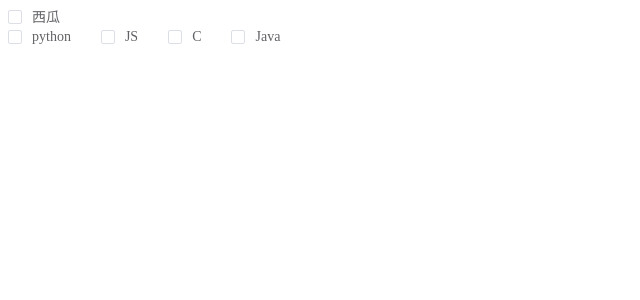
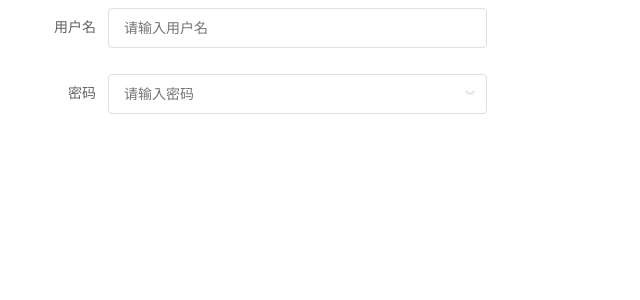
Before and after one commit to mikewei-air/mikewei-ui, a Vue app: page / in a window 1280 px wide. Shown: the top 300 px of the page, without its empty margins (0-640 px from the left). Built offline with nearby package versions, Linux system fonts and the light colour scheme.

Commit message:
完成form与form-item组件

```diff
--- a/src/App.vue
+++ b/src/App.vue
@@ -1,13 +1,13 @@
 <template>
   <div id="app">
-    <mw-checkbox label="1" v-model="active">西瓜</mw-checkbox>
-
-    <mw-checkbox-group v-model="language">
-    <mw-checkbox label="python" ></mw-checkbox>
-    <mw-checkbox label="JS"></mw-checkbox>
-    <mw-checkbox label="C"></mw-checkbox>
-    <mw-checkbox label="Java"></mw-checkbox>
-    </mw-checkbox-group>
+    <mw-form :model="model" label-width="100px">
+      <mw-form-item label="用户名">
+        <mw-input placeholder="请输入用户名" v-model="model.username" clearable></mw-input>
+      </mw-form-item>
+      <mw-form-item label="密码">
+        <mw-input v-model="model.password" placeholder="请输入密码" type='password' showPassword></mw-input>
+      </mw-form-item>
+    </mw-form>
   </div>
 </template>
 
@@ -15,13 +15,19 @@
 export default {
   data () {
     return {
-      active: false,
-      language: []
+      model: {
+        username: '',
+        password: ''
+      }
     }
   }
 }
 </script>
 
 <style lang="scss" scoped>
-
+#app {
+  .mw-input {
+    width: 30%;
+  }
+}
 </style>
--- /dev/null
+++ b/src/components/form-item.vue
@@ -0,0 +1,47 @@
+<template>
+  <div class="mw-form-item">
+    <label :style="labelStyle" class="mw-form-item_label">{{label}}</label>
+    <div class="mw-form-item_content">
+      <slot></slot>
+    </div>
+  </div>
+</template>
+
+<script>
+export default {
+    name: 'MwFormItem',
+    props: {
+        label: String
+    },
+    inject: ['Form'],
+    computed: {
+        labelStyle () {
+            return {
+                width: this.Form.labelWidth
+            }
+        }
+    }
+}
+</script>
+
+<style lang="scss" scoped>
+  .mw-form-item{
+    margin-bottom: 25px;
+    .mw-form-item_label{
+      text-align: right;
+      vertical-align: middle;
+      float: left;
+      font-size: 14px;
+      color: #606266;
+      line-height: 40px;
+      padding: 0 12px 0 0;
+      box-sizing: border-box;
+    }
+    .mw-form-item_content{
+      line-height: 40px;
+      position: relative;
+      font-size: 14px;
+      overflow: hidde;
+    }
+  }
+</style>
--- /dev/null
+++ b/src/components/form.vue
@@ -0,0 +1,30 @@
+<template>
+  <div class="mw-form">
+      <slot></slot>
+  </div>
+</template>
+
+<script>
+export default {
+    name: 'MwForm',
+    props: {
+        model: {
+            type: Object,
+            required: true
+        },
+        labelWidth: {
+            type: String,
+            default: '80px'
+        }
+    },
+    provide () {
+        return {
+            Form: this
+        }
+    }
+}
+</script>
+
+<style lang="scss" scoped>
+
+</style>
--- a/src/main.js
+++ b/src/main.js
@@ -8,6 +8,8 @@ import MwRadio from './components/radio.vue'
 import MwRadioGroup from './components/radio-group.vue'
 import MwCheckbox from './components/checkbox.vue'
 import MwCheckboxGroup from './components/checkbox-group.vue'
+import MwForm from './components/form.vue'
+import MwFormItem from './components/form-item.vue'
 import './assets/fonts/iconfont.scss'
 Vue.config.productionTip = false
 
@@ -19,6 +21,8 @@ Vue.component(MwRadio.name, MwRadio)
 Vue.component(MwRadioGroup.name, MwRadioGroup)
 Vue.component(MwCheckbox.name, MwCheckbox)
 Vue.component(MwCheckboxGroup.name, MwCheckboxGroup)
+Vue.component(MwForm.name, MwForm)
+Vue.component(MwFormItem.name, MwFormItem)
 new Vue({
     render: h => h(App)
 }).$mount('#app')
```
